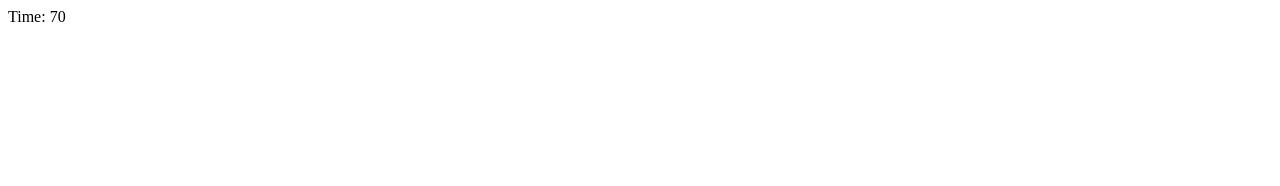
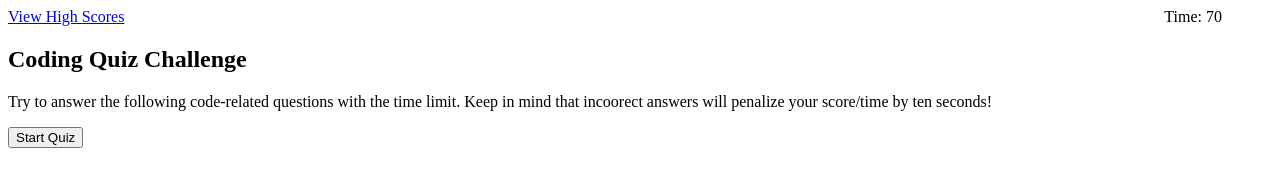
Before and after one commit to jnel-221/theseQuestionsThree, a plain HTML site: page index.html in a window 1280 px wide. Drawn offline with Linux system fonts and the light colour scheme.

Commit message:
updated css, started work on questionsAnswers object

```diff
--- a/assets/css/style.css
+++ b/assets/css/style.css
@@ -0,0 +1,8 @@
+.time {
+  float: right;
+  margin-right: 50px;
+}
+
+.hide {
+  display: none;
+}
--- a/assets/js/script.js
+++ b/assets/js/script.js
@@ -1,7 +1,10 @@
 var timerEl = document.querySelector(".time");
+var timeRemaining = 75;
+
+var questionsAnswers
 
 
-var timeRemaining = 75;
+
 
 function timer() {
     var secondsLeft = setInterval(function(){
--- a/index.html
+++ b/index.html
@@ -7,7 +7,29 @@
     <link rel="stylesheet" href="assets/css/style.css">
 </head>
 <body>
-  <div class = "time"></div>
+  <header>
+      <a href="highScores.html" class="link">View High Scores</a>
+      <div class = "time"></div>
+  </header>
+  <section id="intro">
+      <div class="container">
+        <h1>Coding Quiz Challenge</h1>
+        <p>Try to answer the following code-related questions with the time limit.  Keep in mind that incoorect answers will penalize your score/time by ten seconds!</p>
+        <button class="button" id="start-button">Start Quiz</button>
+      </div>
+  </section>
+  <section id="quiz">
+      <div class="container">
+          <h2 class="question"></h2>
+          <ul style="list-style-type: none;">
+            <!-- <li><button class="button answer-button" id="ans1"></button></li>
+            <li><button class="button answer-button" id="ans1"></button></li>
+            <li><button class="button answer-button" id="ans1"></button></li>
+            <li><button class="button answer-button" id="ans1"></button></li> -->
+        </ul>
+      </div>
+
+  </section>
 
 <script src="assets/js/script.js"></script>
 </body>
```
